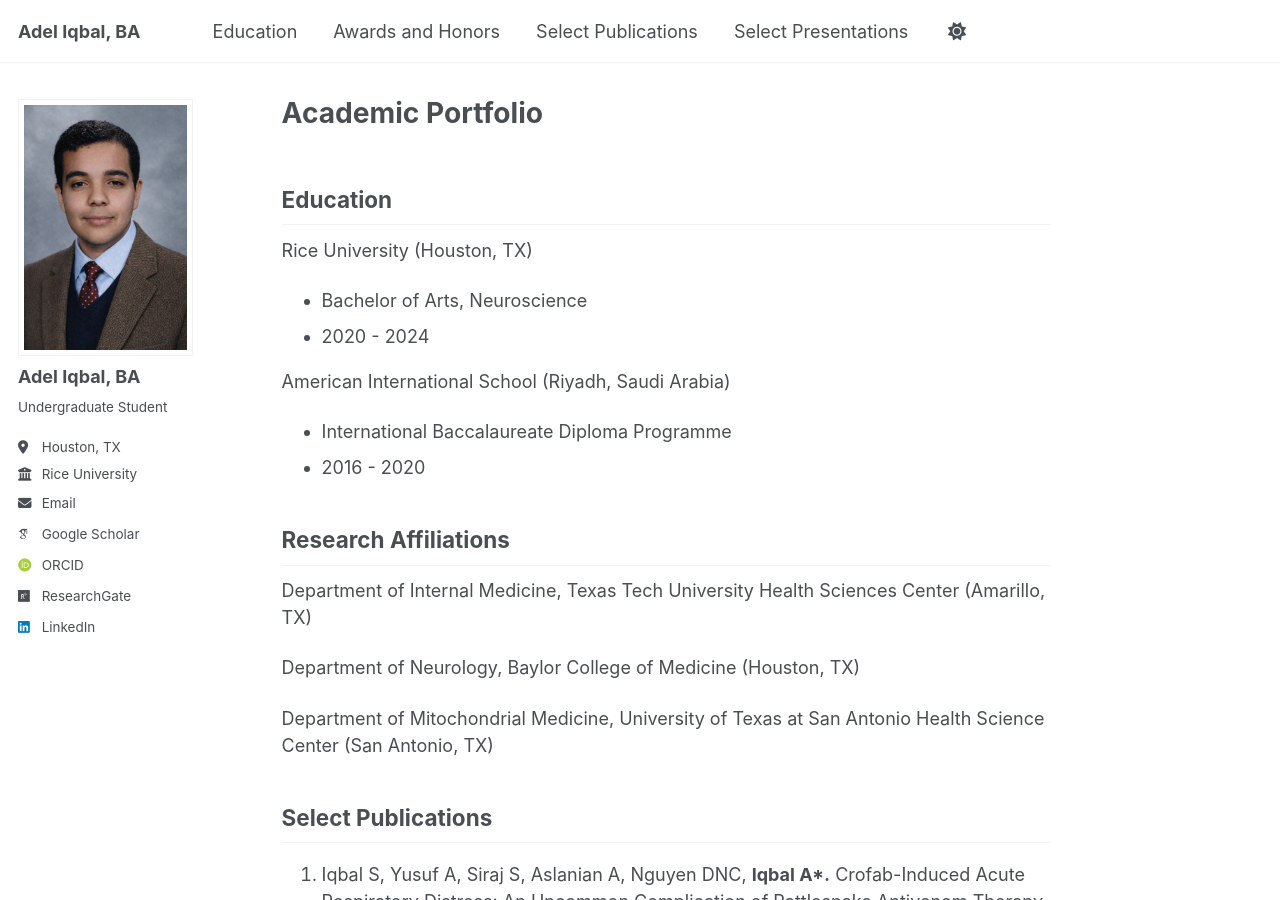
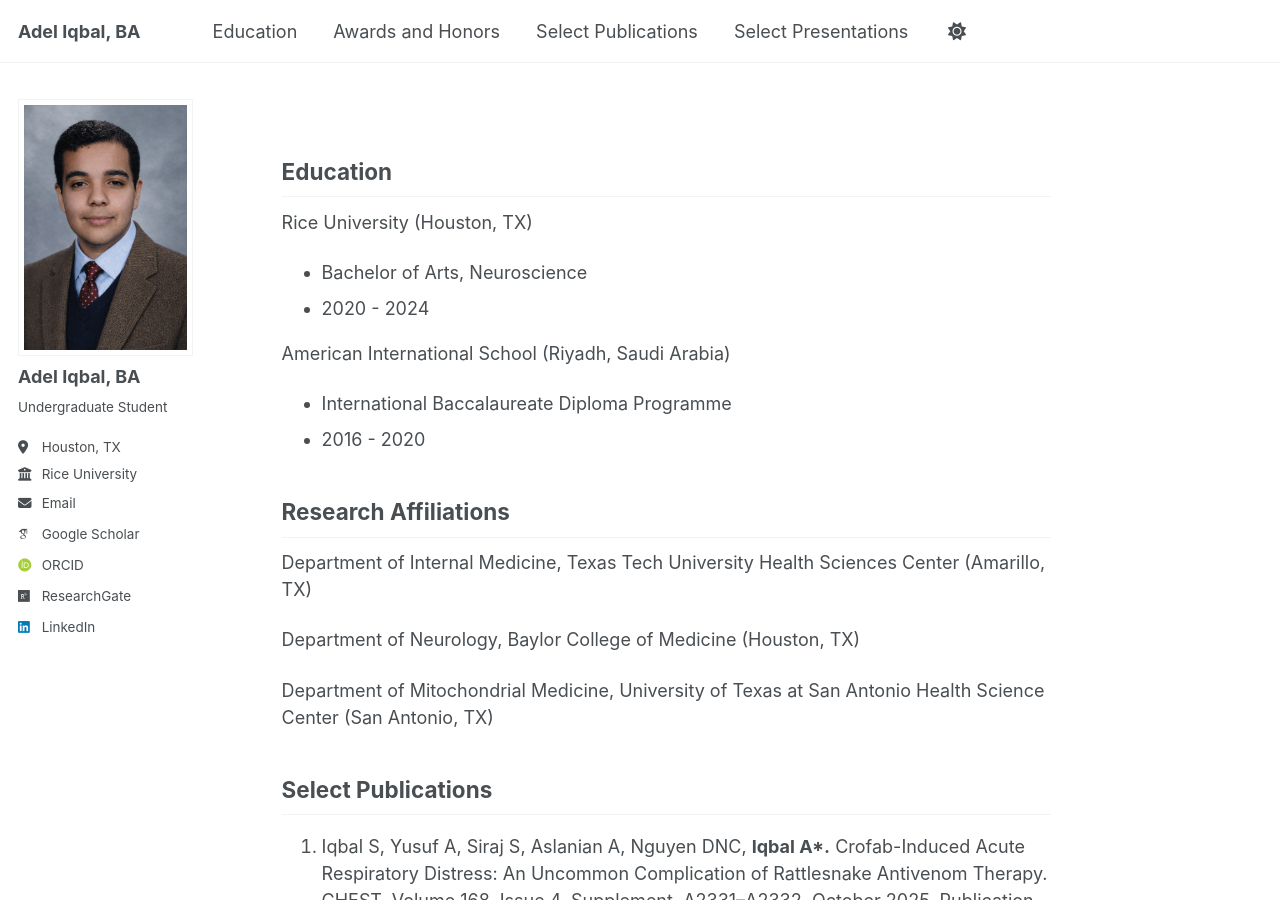
Before and after one commit to adel-iqbal/aiqbal, a Jekyll site: the page built from _pages/about.md, in a window 1280 px wide and 900 px high. Built offline with Jekyll 4.4.1, drawn with Linux system fonts in a browser that asks for light colours; some web fonts are replaced; a script bundle is joined from its source files by our own code; library files that are not in the unit come from our copies.

Commit message:
Update about.md

```diff
--- a/_pages/about.md
+++ b/_pages/about.md
@@ -1,11 +1,13 @@
 ---
 permalink: /
-title: "Academic Portfolio"
+title: ""
 author_profile: true
 redirect_from:
   - /about/
   - /about.html
+classes: no-top-space
 ---
+
 
 
 Education
```
